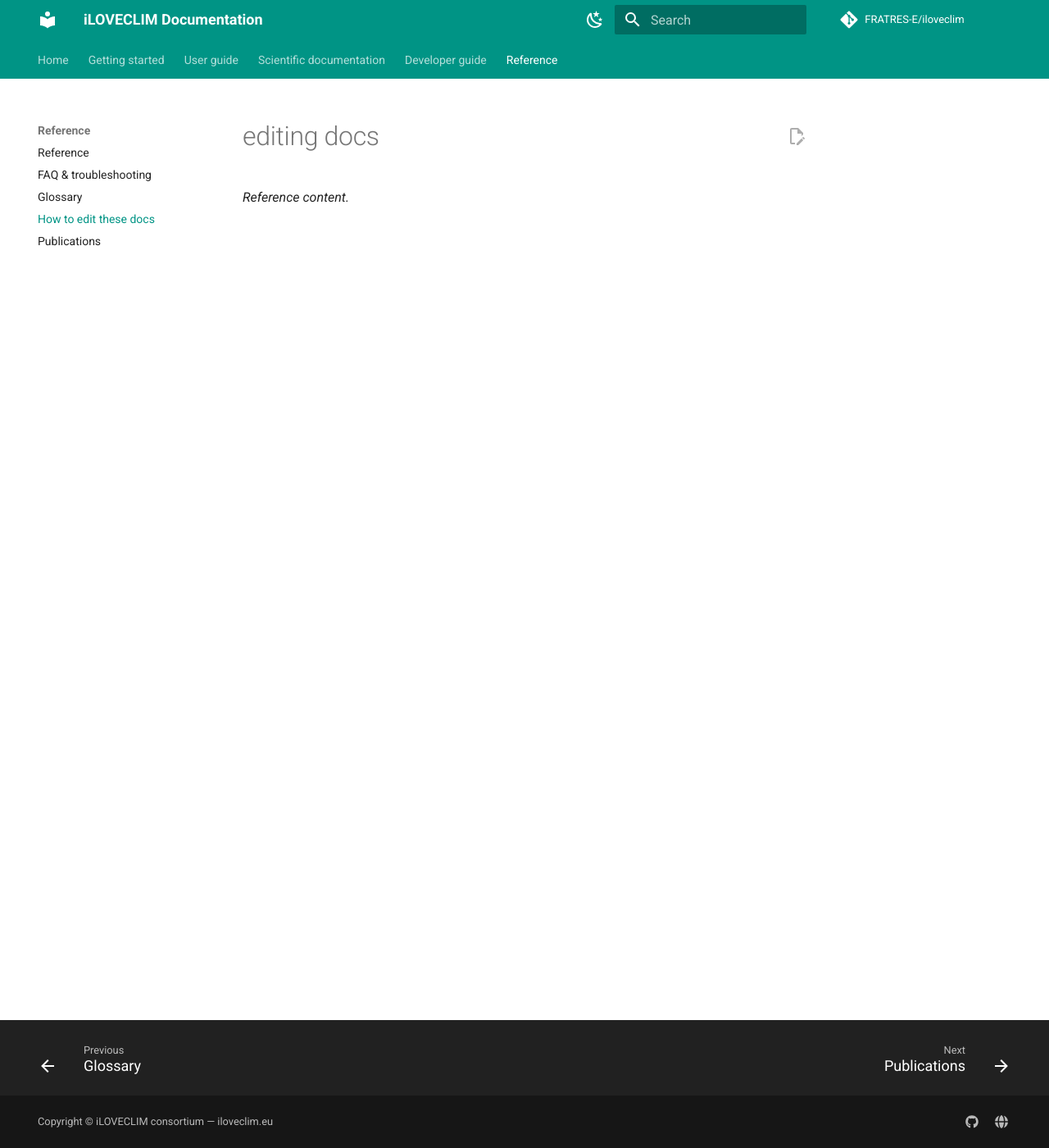
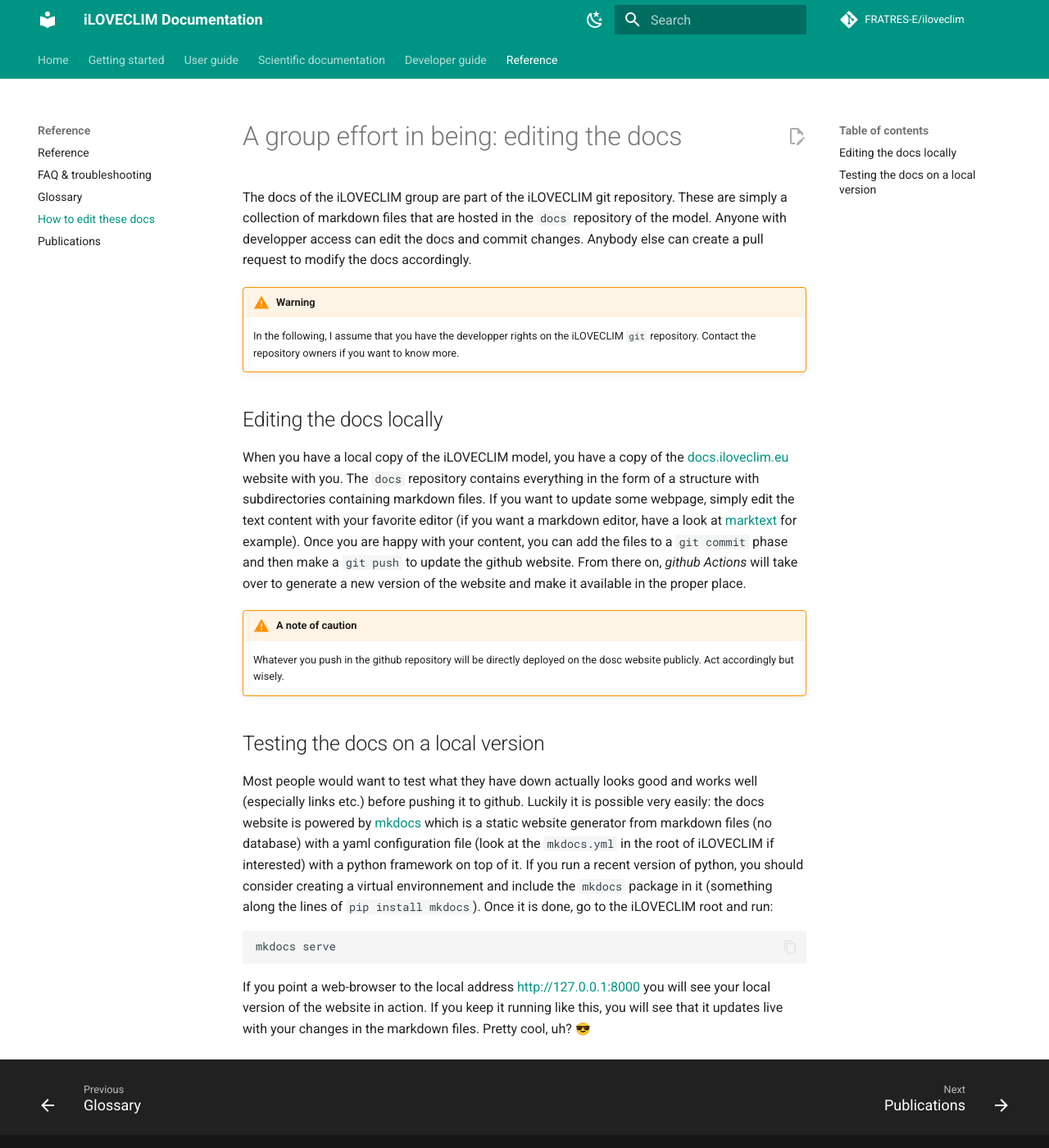
Before and after one commit to FRATRES-E/iloveclim, an MkDocs documentation site: the page built from docs/reference/editing-docs.md, in a window 1280 px wide and 1400 px high. Shown: the whole window at 82% size. Built offline with MkDocs 1.6.1 and Material for MkDocs 9.7.7, drawn with Linux system fonts in a browser that asks for light colours; emoji names are drawn with the system emoji font; comment, search, counter and statistics services are not loaded.

Commit message:
docs:v0.0.10: Added a first how-to edit page version.

````diff
--- a/docs/reference/editing-docs.md
+++ b/docs/reference/editing-docs.md
@@ -1,3 +1,22 @@
-# editing docs
+# A group effort in being: editing the docs
 
-*Reference content.*
+The docs of the iLOVECLIM group are part of the iLOVECLIM git repository. These are simply a collection of markdown files that are hosted in the `docs` repository of the model. Anyone with developper access can edit the docs and commit changes. Anybody else can create a pull request to modify the docs accordingly.
+
+!!!warning Developper mode only
+    In the following, I assume that you have the developper rights on the iLOVECLIM `git` repository. Contact the repository owners if you want to know more.
+
+## Editing the docs locally
+
+When you have a local copy of the iLOVECLIM model, you have a copy of the [docs.iloveclim.eu](http://docs.iloveclim.eu) website with you. The `docs` repository contains everything in the form of a structure with subdirectories containing markdown files. If you want to update some webpage, simply edit the text content with your favorite editor (if you want a markdown editor, have a look at [marktext](https://github.com/marktext/marktext) for example). Once you are happy with your content, you can add the files to a `git commit` phase and then make a `git push` to update the github website. From there on, _github Actions_ will take over to generate a new version of the website and make it available in the proper place.
+
+!!!warning "A note of caution"
+    Whatever you push in the github repository will be directly deployed on the dosc website publicly. Act accordingly but wisely.
+
+## Testing the docs on a local version
+
+Most people would want to test what they have down actually looks good and works well (especially links etc.) before pushing it to github. Luckily it is possible very easily: the docs website is powered by [mkdocs](https://www.mkdocs.org) which is a static website generator from markdown files (no database) with a yaml configuration file (look at the `mkdocs.yml` in the root of iLOVECLIM if interested) with a python framework on top of it. If you run a recent version of python, you should consider creating a virtual environnement and include the `mkdocs` package in it (something along the lines of `pip install mkdocs`). Once it is done, go to the iLOVECLIM root and run:
+
+```bash
+mkdocs serve
+```
+If you point a web-browser to the local address [http://127.0.0.1:8000](http://127.0.0.1:8000) you will see your local version of the website in action. If you keep it running like this, you will see that it updates live with your changes in the markdown files. Pretty cool, uh? :sunglasses:
--- a/mkdocs.yml
+++ b/mkdocs.yml
@@ -79,6 +79,9 @@ markdown_extensions:
   # LaTeX maths, for the scientific documentation pages:
   - pymdownx.arithmatex:
       generic: true
+  - pymdownx.emoji:
+      emoji_index: !!python/name:material.extensions.emoji.twemoji
+      emoji_generator: !!python/name:material.extensions.emoji.to_svg
 
 # MathJax hookup for arithmatex (equations)
 extra_javascript:
@@ -94,6 +97,7 @@ nav:
       - getting-started/index.md
       - Prerequisites: getting-started/prerequisites.md
       - Getting the code: getting-started/obtaining-the-code.md
+      - Compile \& install: getting-started/installation-example.md
       - Your first run: getting-started/first-run.md
       - Base update: getting-started/basic-update.md
       - HPC machines:
````
